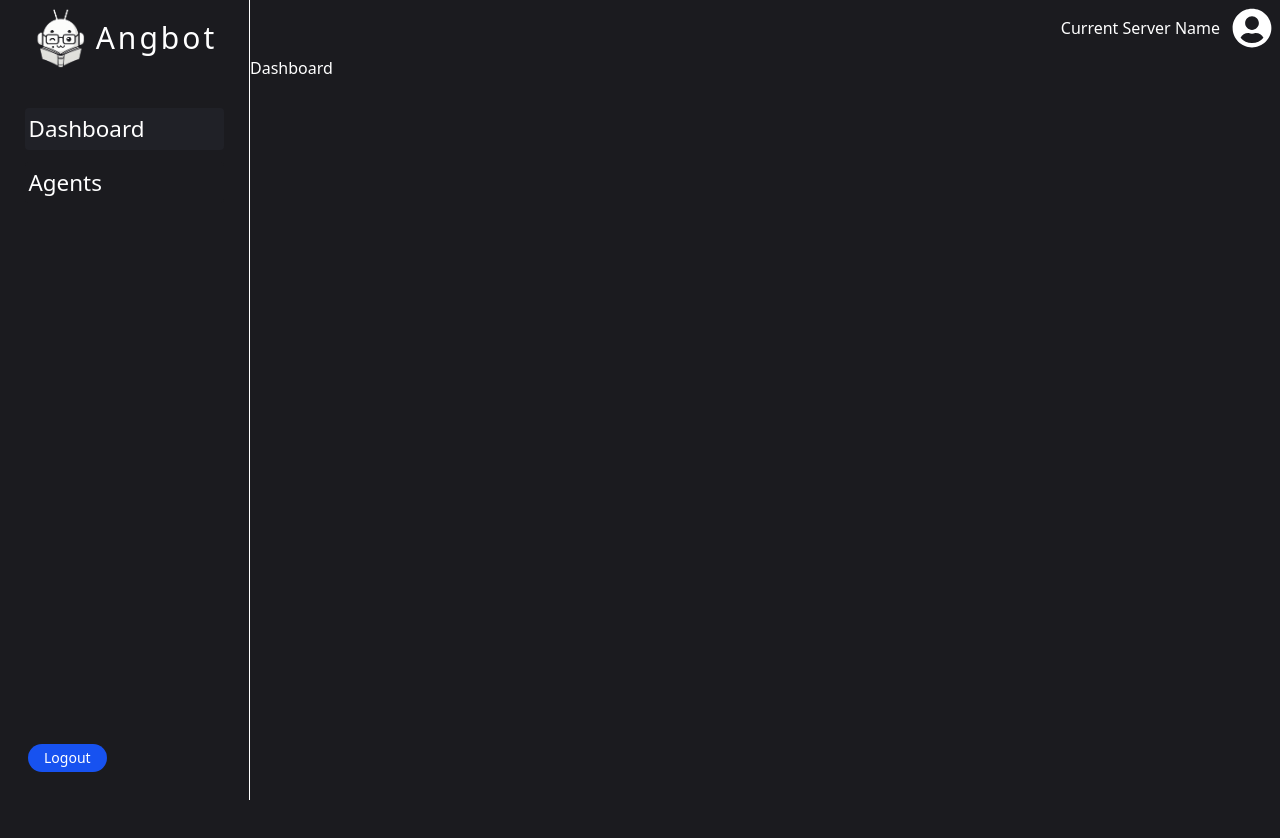
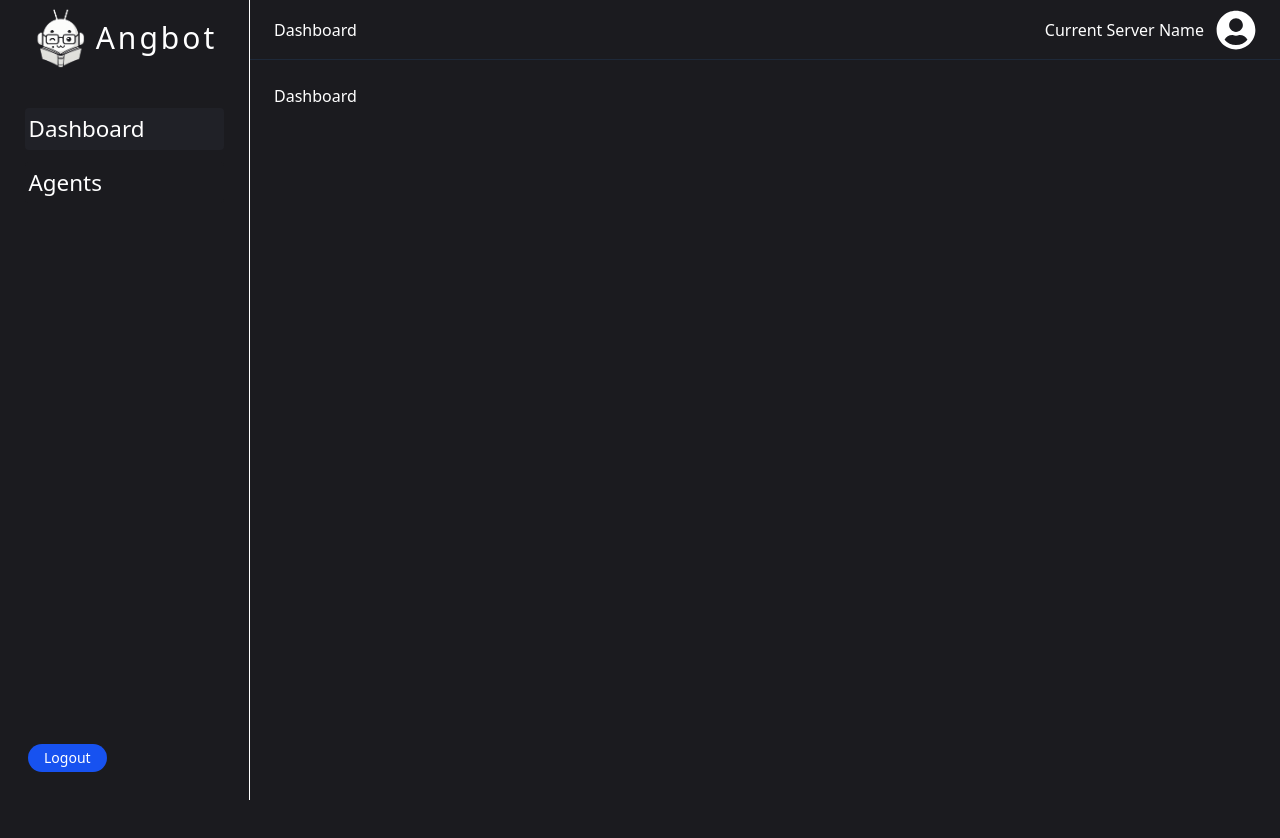
Before and after one commit to devliqht/angbot, a Next.js app in the folder apps/dashboard/: page /main in a window 1280 px wide. Shown: the top 838 px of the page. After the commit the page ends 800 px from the top, so only its background shows below. Built offline with nearby package versions, Linux system fonts and the light colour scheme.

Commit message:
chore(frontend): changed some minor things

```diff
--- a/apps/dashboard/app/components/side_panel.tsx
+++ b/apps/dashboard/app/components/side_panel.tsx
@@ -22,14 +22,14 @@ export default function SidePanel(){
                 <HomepageButton/>
             </div>
             <div className="flex flex-col gap-3 h-full">
-                <button className={`w-full p-1 pe-20 rounded text-left cursor-pointer hover:bg-[#202127] ${currentPage === 'dashboard' ? 'bg-[#202127]' : 'bg-[#1b1b1f]'}`}
-                        onClick={() => setCurrentPage('dashboard')}>
+                <button className={`w-full p-1 pe-20 rounded text-left cursor-pointer hover:bg-[#202127] ${currentPage === 'Dashboard' ? 'bg-[#202127]' : 'bg-[#1b1b1f]'}`}
+                        onClick={() => setCurrentPage('Dashboard')}>
                     <h2 className="text-[1.4rem]">
                         Dashboard
                     </h2>
                 </button>
-                <button className={`w-full p-1 pe-20 rounded text-left cursor-pointer hover:bg-[#202127] ${currentPage === 'agents' ? 'bg-[#202127]' : 'bg-[#1b1b1f]'}`}
-                        onClick={() => setCurrentPage('agents')}>
+                <button className={`w-full p-1 pe-20 rounded text-left cursor-pointer hover:bg-[#202127] ${currentPage === 'Agents' ? 'bg-[#202127]' : 'bg-[#1b1b1f]'}`}
+                        onClick={() => setCurrentPage('Agents')}>
                     <h2 className="text-[1.4rem]">
                         Agents
                     </h2>
--- a/apps/dashboard/app/context/Main_Context.tsx
+++ b/apps/dashboard/app/context/Main_Context.tsx
@@ -2,7 +2,7 @@
 
 import { createContext, useState, ReactNode } from 'react'
 
-type PageType = 'dashboard' | 'agents';
+type PageType = 'Dashboard' | 'Agents';
 
 interface MainContextType{
 
@@ -15,7 +15,7 @@ export const MainContext = createContext<MainContextType | null>(null);
 
 export function MainProvider({ children }: { children: ReactNode }){
 
-    const [currentPage, setCurrentPage] = useState<PageType>('dashboard');
+    const [currentPage, setCurrentPage] = useState<PageType>('Dashboard');
 
     return(
 
--- a/apps/dashboard/app/main/Main.tsx
+++ b/apps/dashboard/app/main/Main.tsx
@@ -6,15 +6,20 @@ import { FaUserCircle } from 'react-icons/fa';
 import Dashboard from '../dashboard/Dashboard'
 import Agents from '../agents/Agents'
 
-function AccountButton(){
+function Header({ currPage }: { currPage: string }){
 
 	return(
-		<div className="flex items-center gap-3 h-full">
+		<div className="flex items-center justify-between w-full">
 			<div>
-				Current Server Name
+				<h1>{currPage}</h1>
 			</div>
-			<div>
-				<FaUserCircle className="w-10 h-10 text-white"/>
+			<div className="flex items-center gap-3 h-full">
+				<div>
+					Current Server Name
+				</div>
+				<div>
+					<FaUserCircle className="w-10 h-10 text-white"/>
+				</div>
 			</div>
 		</div>
 	)
@@ -34,15 +39,15 @@ export default function Main_Page(){
 	const { currentPage, setCurrentPage } = context;
 
 	return (
-		<div className="h-screen flex items-center justify-center">
+		<div className="h-screen flex items-center justify-center overflow-hidden">
 			<SidePanel/>
-			<div className="h-screen flex-1">
-				<div className="flex items-center justify-end h-[7%] p-2">
-					<AccountButton/>
+			<div className="h-screen flex-1 flex flex-col">
+				<div className="flex items-center w-full h-[7%] min-h-[60px] px-6 flex-shrink-0 border-b border-gray-800">
+					<Header currPage={currentPage} />
 				</div>
-				<div className="h-full">
-					{currentPage === 'dashboard' && <Dashboard />}
-					{currentPage === 'agents' && <Agents />}
+				<div className="flex-1 overflow-y-auto p-6">
+					{currentPage === 'Dashboard' && <Dashboard />}
+					{currentPage === 'Agents' && <Agents />}
 				</div>
 			</div>
 		</div>
```
